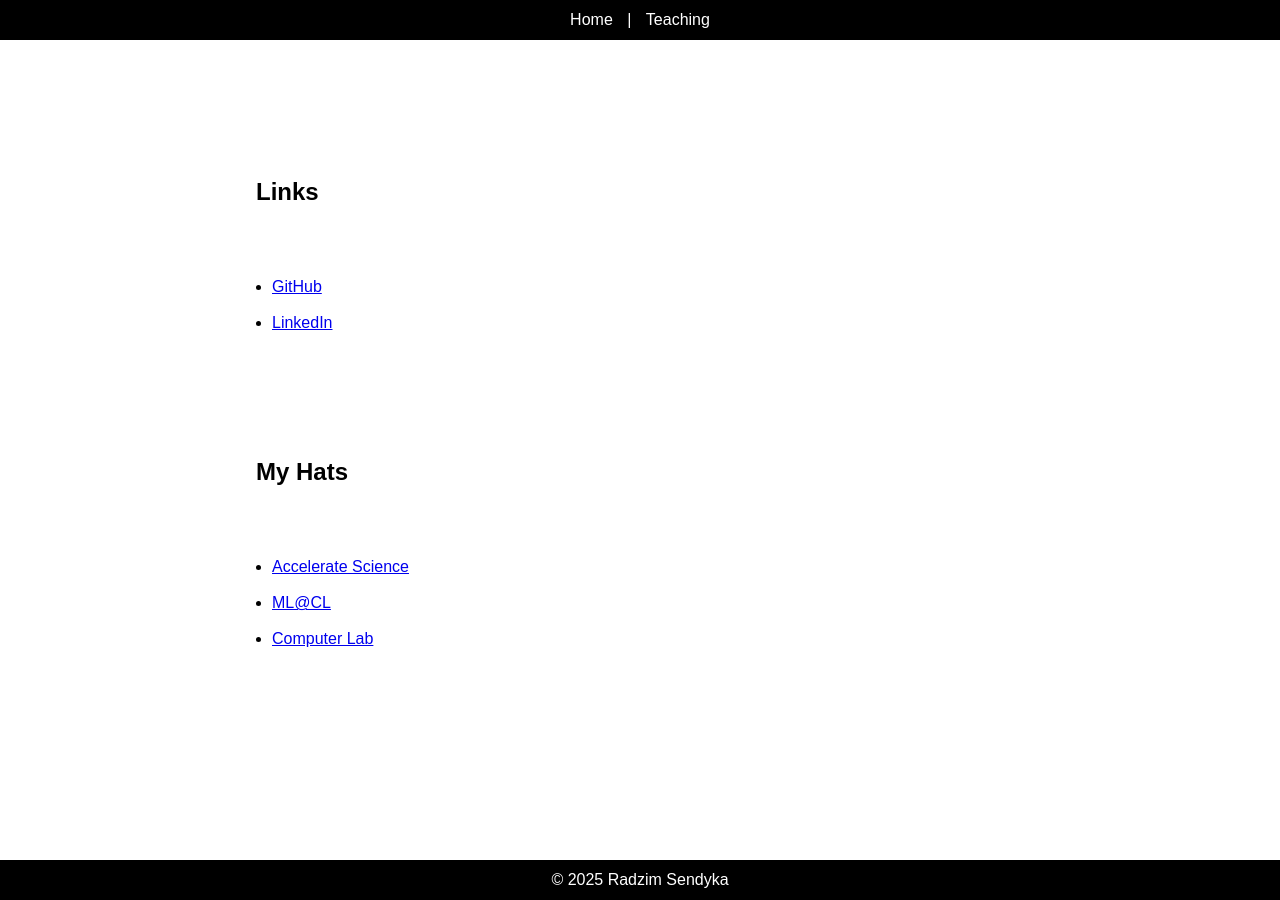
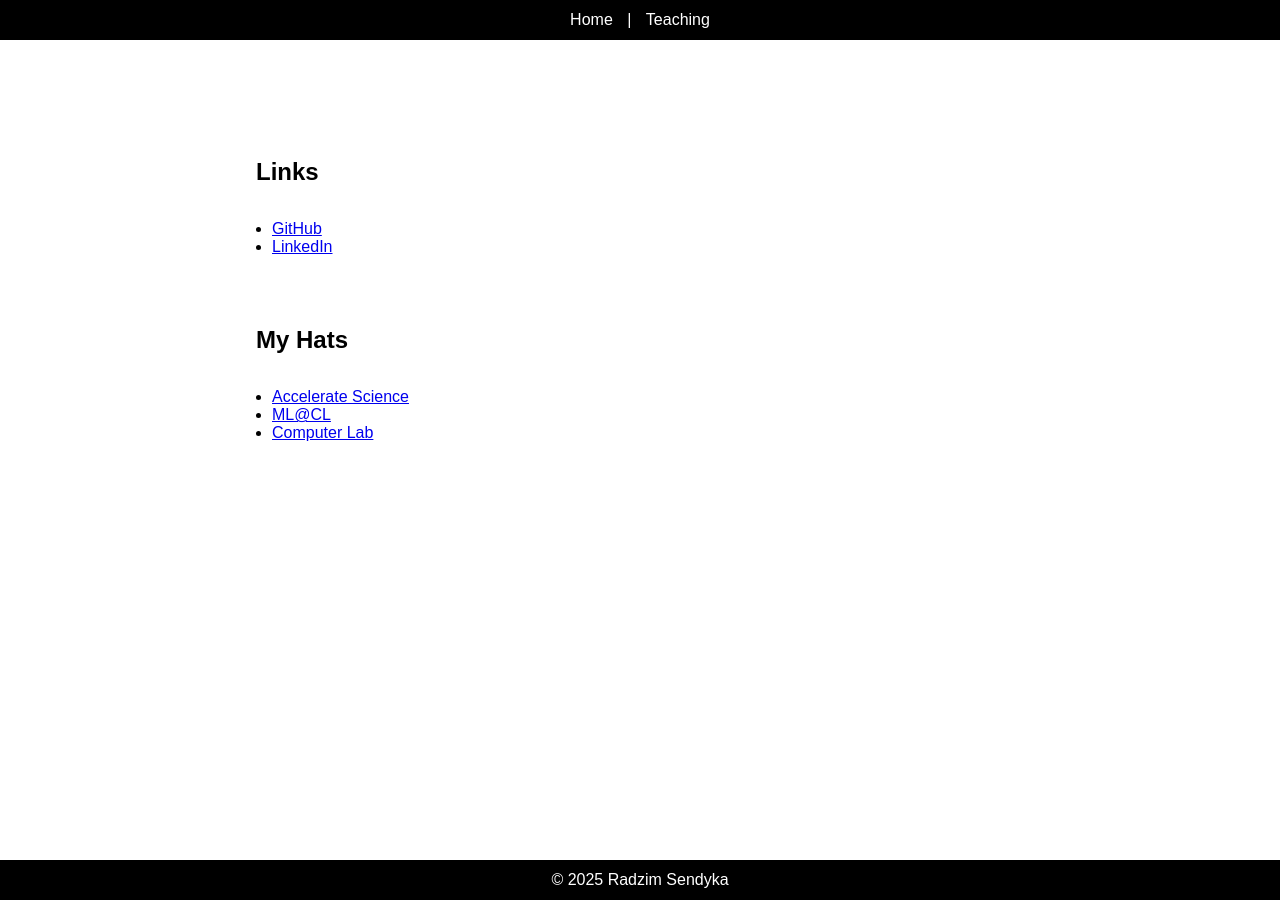
Before and after one commit to Radzim/radzim.github.io, a Jekyll site: the page built from index.md, in a window 1280 px wide. Built offline with Jekyll 4.4.1, drawn with Linux system fonts in a browser that asks for light colours.

Commit message:
Update style.css

```diff
--- a/assets/style.css
+++ b/assets/style.css
@@ -33,13 +33,17 @@ header a:hover {
   text-decoration: underline;
 }
 
+main p {
+  margin-bottom: 1em;
+}
+
 main {
   flex: 1;
   max-width: 800px;
   margin: 2em auto;
   padding: 1em;
   width: 100%;
-  white-space: pre-line;
+  white-space: normal;
 }
 
 footer {
```
